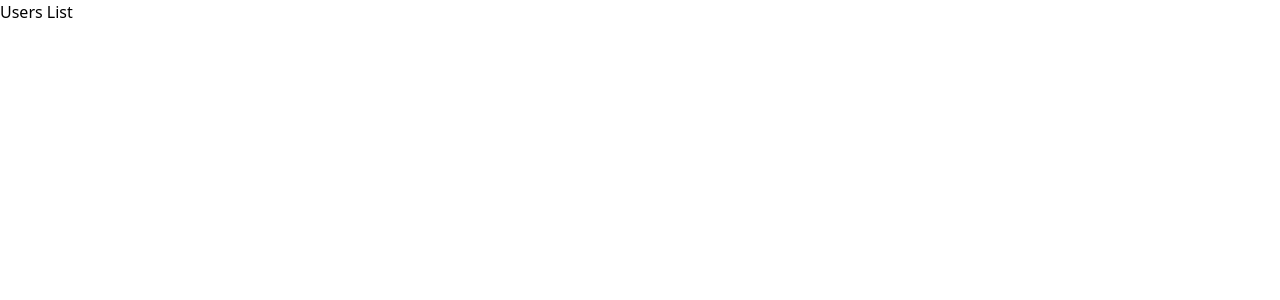
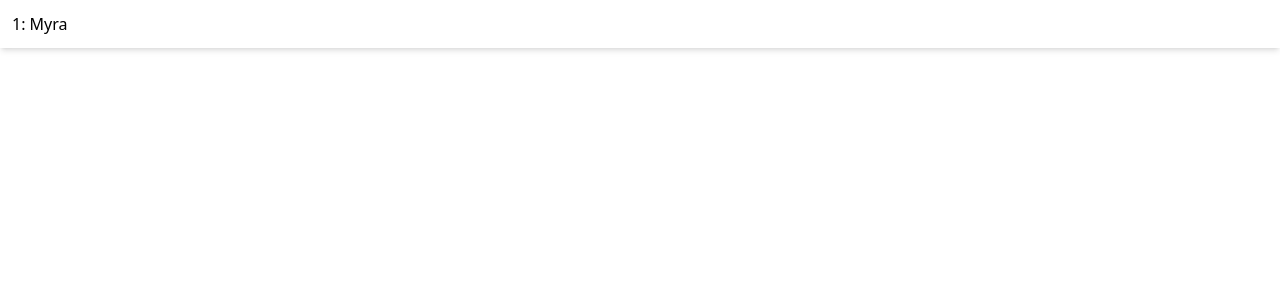
Before and after one commit to n-lavrenko/redux-toolkit-media, a React (Create React App) app: page / in a window 1280 px wide. Shown: the top 300 px of the page. Built offline with nearby package versions, Linux system fonts and the light colour scheme; data requests are answered from the project's data file.

Commit message:
Fetch users + show them on UserList

```diff
--- a/src/components/UsersList.js
+++ b/src/components/UsersList.js
@@ -1,5 +1,31 @@
+import { useDispatch, useSelector } from 'react-redux';
+import { fetchUsers } from '../store';
+import { useEffect } from 'react';
+
 function UsersList() {
-	return 'Users List'
+  const dispatch = useDispatch();
+  const {isLoading, data, error} = useSelector((state) => state.users);
+
+  useEffect(() => {
+    dispatch(fetchUsers());
+		console.log('i fire once');
+  }, [dispatch]);
+
+  const renderedUsers = data.map((user) => (
+    <div key={user.id} className='p-3 shadow-md'>
+      {user.id}: {user.name}
+    </div>
+  ));
+
+	if (isLoading) {
+		return <div>Loading...</div>
+	}
+
+	if (error) {
+		return <div>Error fetching data</div>
+	}
+
+  return <div>{renderedUsers}</div>;
 }
 
 export default UsersList;
--- a/src/store/index.js
+++ b/src/store/index.js
@@ -2,7 +2,9 @@ import { configureStore } from '@reduxjs/toolkit';
 import { usersReducer } from './slices/usersSlice';
 
 export const store = configureStore({
-	reducer: {
-		users: usersReducer
-	}
-})
+  reducer: {
+    users: usersReducer,
+  },
+});
+
+export * from './thunks/fetchUsers';
--- a/src/store/thunks/fetchUsers.js
+++ b/src/store/thunks/fetchUsers.js
@@ -3,7 +3,11 @@ import axios from 'axios';
 
 const fetchUsers = createAsyncThunk('users/fetch', async () => {
   const response = await axios.get('http://localhost:3005/users');
+  await pause(1000);
   return response.data;
 });
 
+const pause = (duration) =>
+  new Promise((resolve) => setTimeout(resolve, duration));
+
 export { fetchUsers };
```
